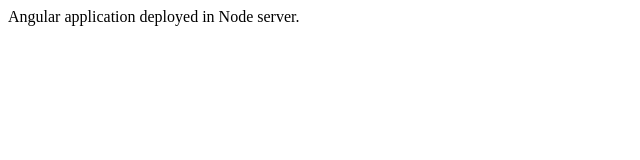
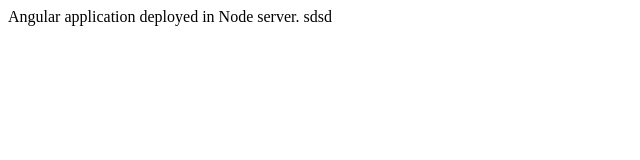
Before and after one commit to sivagurut/angular-gcp, an Angular app: page / in a window 1280 px wide. Shown: the top 160 px of the page, without its empty margins (0-640 px from the left). Built offline with nearby package versions, Linux system fonts and the light colour scheme.

Commit message:
build changes

```diff
--- a/src/app/app.component.html
+++ b/src/app/app.component.html
@@ -1,4 +1,4 @@
 
 <div class="container-fluid">
-   Angular application deployed in Node server.
+   Angular application deployed in Node server. sdsd
 </div>
```
